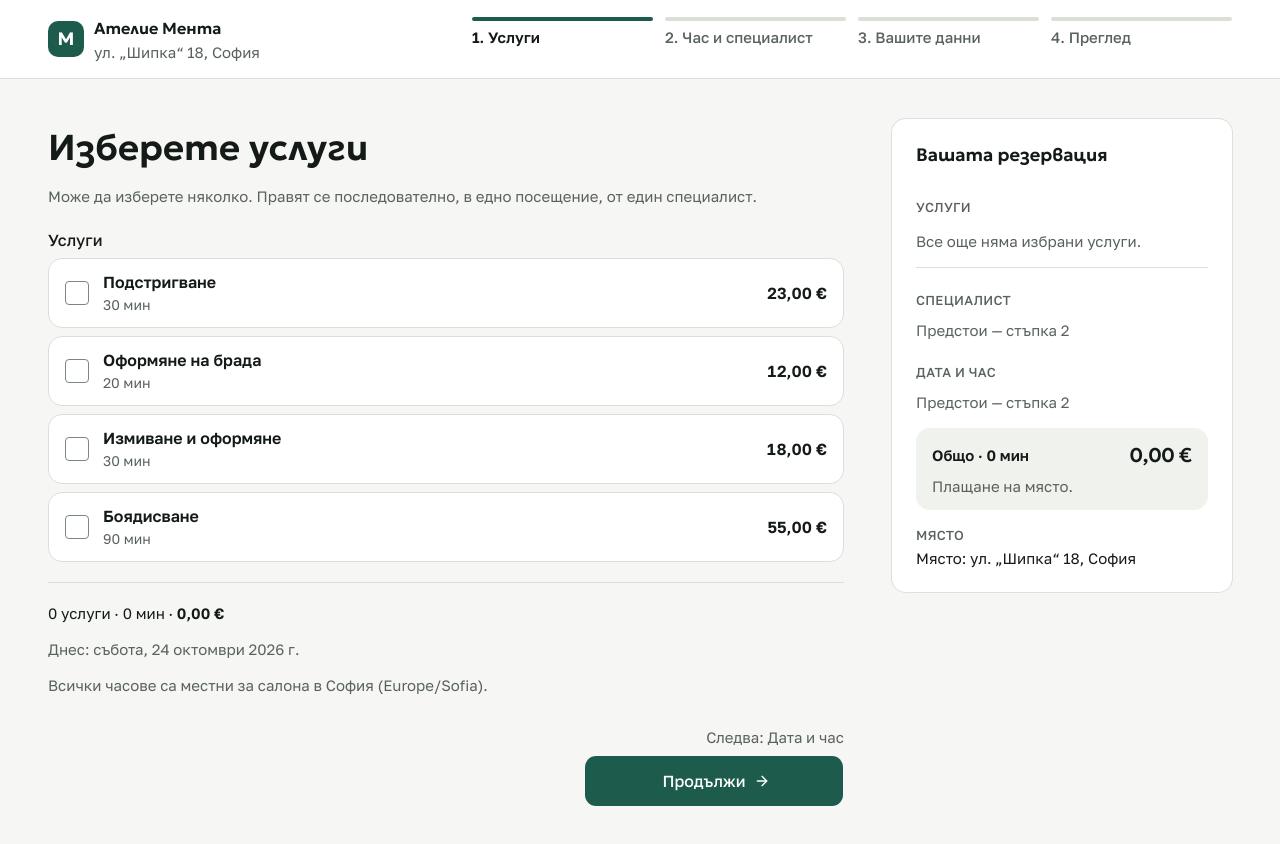
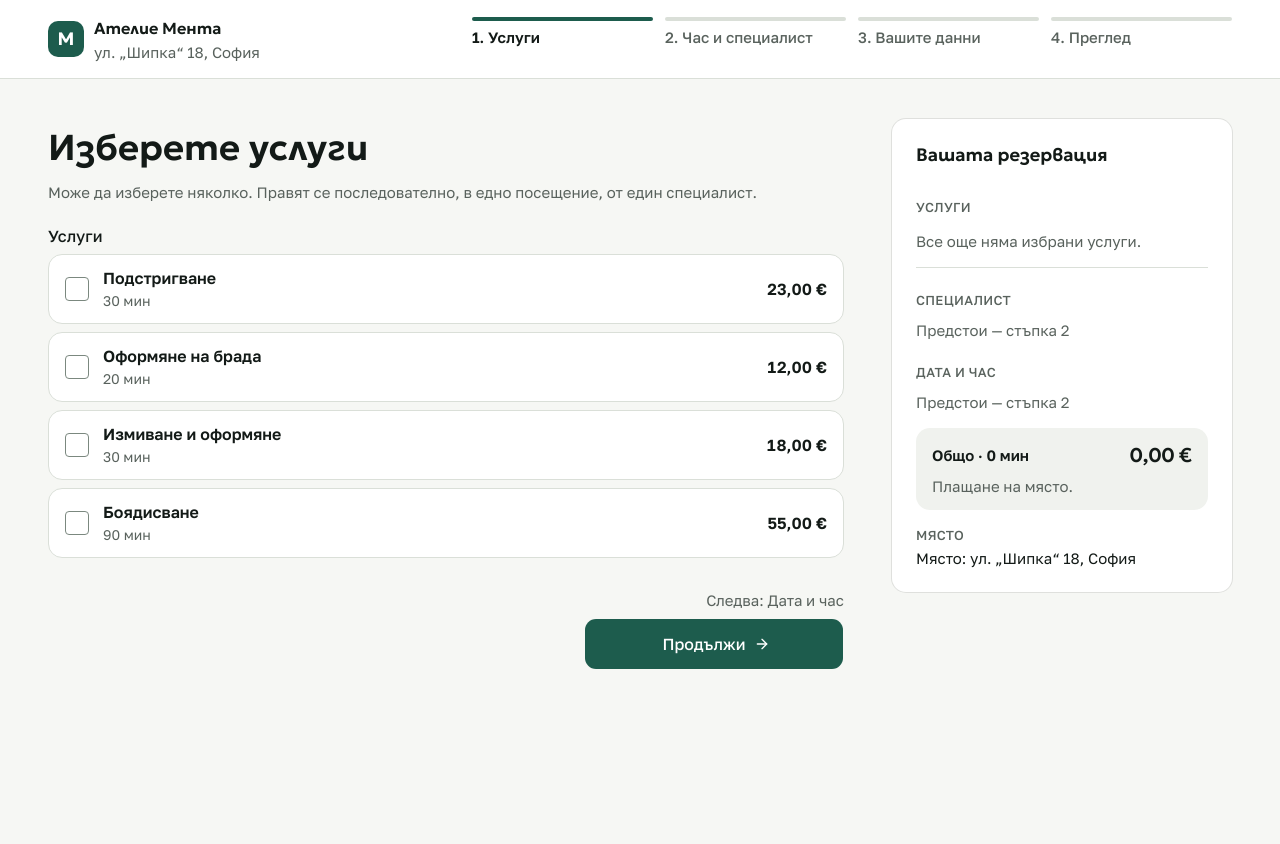
Before and after one commit to PavelDobranov/slotwell, a Next.js app: page / in a window 1280 px wide. Shown: the top 844 px of the page. After the commit the page ends 800 px from the top, so only its background shows below. Built offline with nearby package versions, Linux system fonts and the light colour scheme.

Commit message:
feat(booking): drop redundant totals and tz note from services step

```diff
--- a/src/app/_components/booking/services-step.tsx
+++ b/src/app/_components/booking/services-step.tsx
@@ -11,8 +11,6 @@ import {
   FieldSet,
 } from "@/app/_components/field";
 import { Separator } from "@/app/_components/separator";
-import { serviceTotals } from "@/app/_lib/booking/fixtures";
-import { euros } from "@/app/_lib/booking/format";
 import type { Service } from "@/app/_lib/booking/types";
 
 export function ServicesStep({
@@ -36,9 +34,6 @@ export function ServicesStep({
   useEffect(() => {
     if (invalid && attempts > 0) group.current?.focus();
   }, [invalid, attempts]);
-  const totals = serviceTotals(
-    services.filter(({ id }) => serviceIds.includes(id)),
-  );
 
   return (
     <form
@@ -97,17 +92,14 @@ export function ServicesStep({
           Няма специалист за тази комбинация от услуги. Промени избора си.
         </output>
       )}
-      <Separator />
-      <div className="flex flex-wrap items-center justify-between gap-3">
-        <p data-testid="services-total" className="text-sm tabular-nums">
-          {serviceIds.length} {serviceIds.length === 1 ? "услуга" : "услуги"} ·{" "}
-          {totals.durationMinutes} мин ·{" "}
-          <strong className="font-semibold">
-            {euros.format(totals.priceCents / 100)}
-          </strong>
-        </p>
-        {showPrimaryAction && <Button type="submit">Продължи</Button>}
-      </div>
+      {showPrimaryAction && (
+        <>
+          <Separator />
+          <div className="flex justify-end">
+            <Button type="submit">Продължи</Button>
+          </div>
+        </>
+      )}
     </form>
   );
 }
--- a/src/app/_components/booking/wizard.tsx
+++ b/src/app/_components/booking/wizard.tsx
@@ -517,7 +517,7 @@ export function BookingWizard() {
                 </Button>
               </>
             )}
-            {!confirmed && (
+            {!confirmed && state.step !== "services" && (
               <>
                 <p className="text-sm text-muted-foreground" aria-live="polite">
                   {today === null ? (
```
Also changed, not shown: 1 other file (tests, documents, lock files or other folders).
